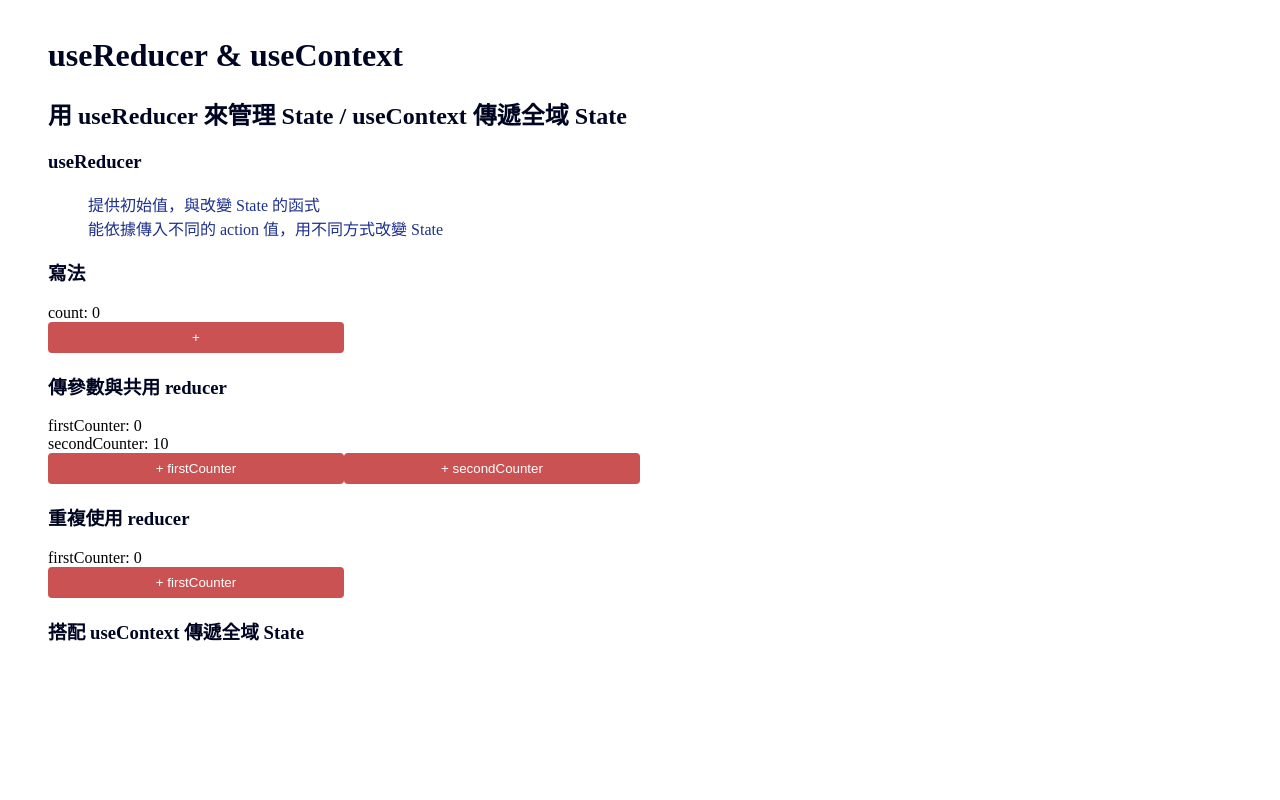
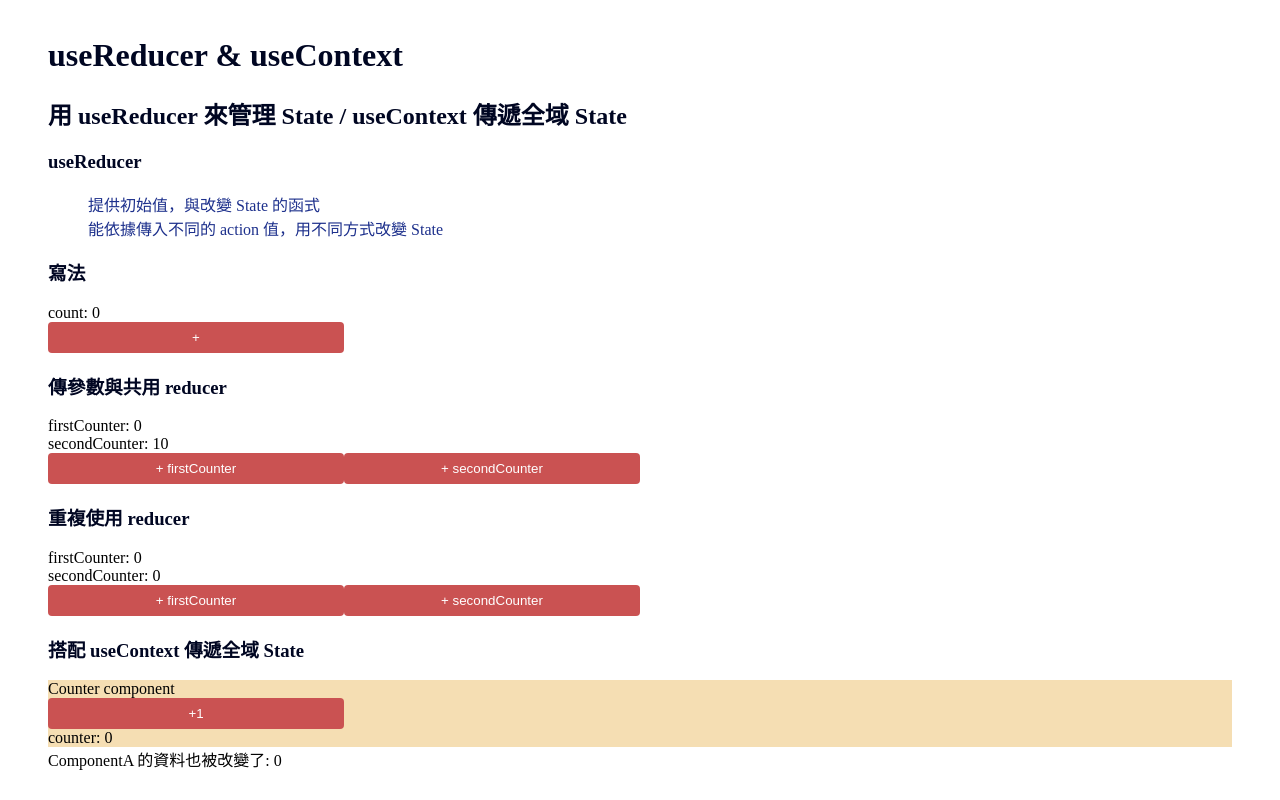
Before and after one commit to vvvvvvii/Ironman, a React (Create React App) app: page / in a window 1280 px wide. Built offline with nearby package versions, Linux system fonts and the light colour scheme.

Commit message:
課程結束

```diff
--- a/src/App.js
+++ b/src/App.js
@@ -18,13 +18,13 @@ export default function App() {
 
   return (
     <div className="app-container">
-      {/* <CountContext.Provider
+      <CountContext.Provider
         value={{ countState: count, countDispatch: dispatch }}
-      > */}
-      <Memo />
-      {/* <Counter /> */}
-      {/* <ComponentA /> */}
-      {/* </CountContext.Provider> */}
+      >
+        <Memo />
+        <Counter />
+        <ComponentA />
+      </CountContext.Provider>
     </div>
   );
 }
--- a/src/components/Reducer.js
+++ b/src/components/Reducer.js
@@ -4,6 +4,12 @@ const initialState = 0;
 // 改變 State 的函式
 const reducer = (state, action) => {
   // 根據傳入的值判斷對應行為
+  switch (action) {
+    case "add":
+      return state + 1;
+    default:
+      return state;
+  }
 };
 function Reducer() {
   const [count, dispatch] = useReducer(reducer, initialState);
@@ -11,7 +17,7 @@ function Reducer() {
     <div>
       <p>count: {count}</p>
       {/* 按按鈕時傳入 add 到 reducer 中，藉以改變 count 的值 */}
-      <button> + </button>
+      <button onClick={() => dispatch("add")}> + </button>
     </div>
   );
 }
--- a/src/components/Reducer2.js
+++ b/src/components/Reducer2.js
@@ -7,6 +7,20 @@ const initialState = {
 };
 const reducer = (state, action) => {
   // 傳入的 action 變為物件了，所以改成用 action.type 來判斷 action 的名稱
+  switch (action.type) {
+    case "add":
+      return {
+        ...state,
+        firstCounter: state.firstCounter + action.value,
+      };
+    case "add2":
+      return {
+        ...state,
+        secondCounter: state.secondCounter + 1,
+      };
+    default:
+      return state;
+  }
 };
 function Reducer2() {
   // 因為在同一物件裡，宣告一次就好
@@ -17,8 +31,12 @@ function Reducer2() {
       <p>firstCounter: {count.firstCounter}</p>
       <p>secondCounter: {count.secondCounter}</p>
       {/* dispatch 傳入物件，並用 type 代表行動名稱、 value 代表傳入的參數 */}
-      <button>+ firstCounter</button>
-      <button>+ secondCounter</button>
+      <button onClick={() => dispatch({ type: "add", value: 10 })}>
+        + firstCounter
+      </button>
+      <button onClick={() => dispatch({ type: "add2" })}>
+        + secondCounter
+      </button>
     </div>
   );
 }
--- a/src/components/Reducer3.js
+++ b/src/components/Reducer3.js
@@ -13,12 +13,15 @@ const reducer = (state, action) => {
 function Reducer3() {
   // 用不同名稱宣告
   const [count, dispatch] = useReducer(reducer, initialState);
+  const [count2, dispatch2] = useReducer(reducer, initialState);
 
   return (
     <div>
       {/* count 和 count2 不會互相影響，但用的都是一樣的 reducer */}
       <p>firstCounter: {count}</p>
+      <p>secondCounter: {count2}</p>
       <button onClick={() => dispatch("add")}> + firstCounter </button>
+      <button onClick={() => dispatch2("add")}> + secondCounter </button>
     </div>
   );
 }
--- a/src/pages/Memo.js
+++ b/src/pages/Memo.js
@@ -3,7 +3,10 @@ import Reducer from "../components/Reducer";
 import Reducer2 from "../components/Reducer2";
 import Reducer3 from "../components/Reducer3";
 
+import { useState } from "react";
+
 function Memo() {
+  // const [num, setNum] = useState(0);
   return (
     <div>
       <h1>useReducer & useContext</h1>
```
